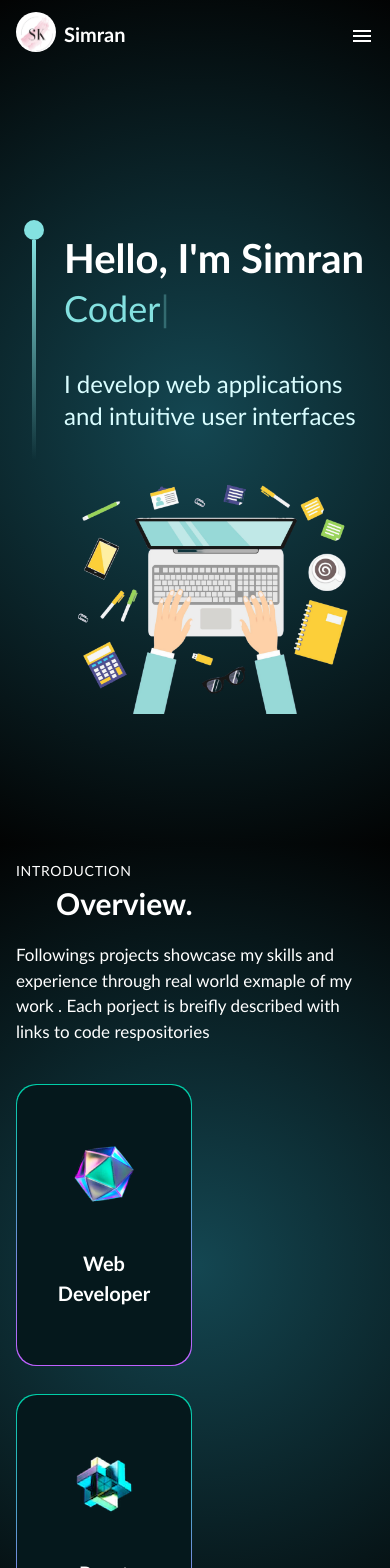
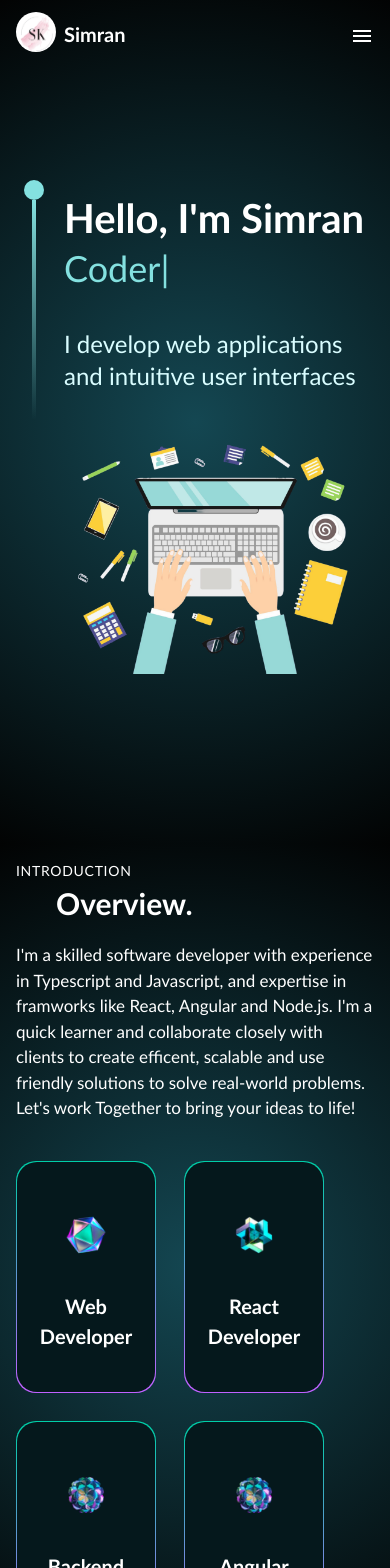
Before and after one commit to Simrankaur16/myPortfolio, a React (Vite) app: page / in a window 390 px wide. Shown: the top 1568 px of the page. Built offline with nearby package versions, Linux system fonts and the light colour scheme.

Commit message:
responsive

```diff
--- a/src/components/About.jsx
+++ b/src/components/About.jsx
@@ -11,9 +11,9 @@ const About = () => {
     const ServiceCard = ({index, title, icon}) => {
 
         return(
-         <Tilt className='sm:w-[250px] w-[176px]  flex flex-col'>
+         <Tilt className='sm:w-[250px] w-[140px]   flex flex-col'>
             <div className='w-full green-pink-gradient   p-[1px] rounded-[20px]  '>
-             <div className='bg-[#05181c]  rounded-[20px] py-4 px-12 min-h-[210px]  h-[280px] flex justify-evenly items-center flex-col'>
+             <div className='bg-[#05181c]  rounded-[20px] py-4 px-12 h-[230px]  sm:h-[280px] flex justify-evenly items-center flex-col'>
                 <img src={icon} alt={title} className='w-16 h-16 object-contain' />
                 <h3 className='text-white text-[20px] font-bold text-center'>{title}</h3>
               </div>
@@ -22,6 +22,7 @@ const About = () => {
         )
 
     }
+
   return (
     <>
     <div name="About" className="bg-black text-white bg-home max-w-screen-2xl h-screen container mx-auto sm:p-12 p-4 md:px-10 mt-0  ">
@@ -29,8 +30,11 @@ const About = () => {
     <h2 className='text-white font-black md:text-[60px] sm:text-[50px] xs:text-[40px] text-[30px] px-10'>Overview.</h2>
 
     <div className='mt-4 sm:px-16  text-[17px] max-w-3xl '>
-     Followings projects showcase my skills and experience through real world exmaple of my work
-     . Each porject is breifly described with links to code respositories
+    I'm a skilled software developer with experience in Typescript and Javascript, and expertise in framworks
+     like React, Angular and Node.js. I'm a quick learner and collaborate closely
+     with clients to create efficent, scalable and use friendly solutions to solve real-world problems. Let's work
+     Together to bring your ideas to life!
+
     </div>
     <div className='sm:mt-20 mt-10 sm:px-20 flex flex-wrap gap-7'>
         {
--- a/src/components/Dashboard.jsx
+++ b/src/components/Dashboard.jsx
@@ -18,17 +18,17 @@ const Dashboard = () => {
     </div> */}
 
        <section name="Home" className="max-w-screen-2xl h-screen  container mx-auto p-4 md:px-20 mt-0 text-white   bg-home">
-        <div className="sm:px-16 px-6 absolute inset-0 top-[140px] max-w-7xl mx-auto flex
+        <div className="sm:px-13 px-6 absolute inset-0 top-[140px] max-w-7xl mx-auto flex
         flex-row items-start gap-5">
 
           <div className='flex flex-col justify-center
-           items-center mt-20'>
+           items-center mt-10 sm:mt-20'>
             <div className='w-5 h-5 rounded-full bg-[#84e1e0]'/>
             <div className='w-1 sm:h-80 h-55 green-gradient'/>
 
           </div>
           <div className='flex flex-col md:flex-row'>
-            <div className='mt-20'>
+            <div className='sm:mt-20 mt-10'>
               <h1 className='font-black lg:text-[70px] sm:text-[60px] xs:text-[70px] text-[40px] lg:leading-[98px] mt-2'>
                 Hello, I'm Simran
 
--- a/src/components/Project.jsx
+++ b/src/components/Project.jsx
@@ -9,7 +9,7 @@ const Project = () => {
     const ProjectCard = ({index, name, description, tags, image, source_code_link}) => {
 
         return (
-            <Tilt className='sm:w-[250px] w-[176px]  flex flex-col'>
+            <Tilt className='sm:w-[250px] w-[150px]  flex flex-col'>
             <div className='w-full green-pink-gradient   p-[1px] rounded-[20px]  '>
              <div className='bg-[#05181c]  rounded-[20px] py-4 px-2 min-h-[210px]  h-[280px] flex justify-evenly items-center flex-col'>
                 <img src={web} alt={name} className='w-16 h-16 object-contain' />
@@ -30,17 +30,15 @@ const Project = () => {
   return (
     <>
     <div name="Projects" className="bg-black text-white bg-home max-w-screen-2xl h-screen container mx-auto sm:p-12 p-4 md:px-10 mt-0  ">
-    <p className='sm:text-[18px] text-[14px] text-secondary uppercase tracking-wider sm:px-7'>MY WORK</p>
+    <p className='sm:text-[18px] text-[14px] text-secondary uppercase tracking-wider sm:px-7 '>MY WORK</p>
     <h2 className='text-white font-black md:text-[60px] sm:text-[50px] xs:text-[40px] text-[30px] px-10'>Projects</h2>
 
     <div className='mt-4 sm:px-16  text-[17px] max-w-3xl '>
-     I'm a skilled software developer with experience in Typescript and Javascript, and expertise in framworks
-     like React, Angular and Node.js. I'm a quick learner and collaborate closely
-     with clients to create efficent, scalable and use friendly solutions to solve real-world problems. Let's work
-     Together to bring your ideas to life!
+    Followings projects showcase my skills and experience through real world exmaple of my work
+     . Each porject is breifly described with links to code respositories
     </div>
 
-    <div className='mt-20 flex flex-wrap gap-7'>
+    <div className='mt-16 sm:px-20 flex flex-wrap gap-7'>
         {projects.map((project, index) => (
           <ProjectCard key={`project-${index}`} index={index} {...project} />
         ))}
```
